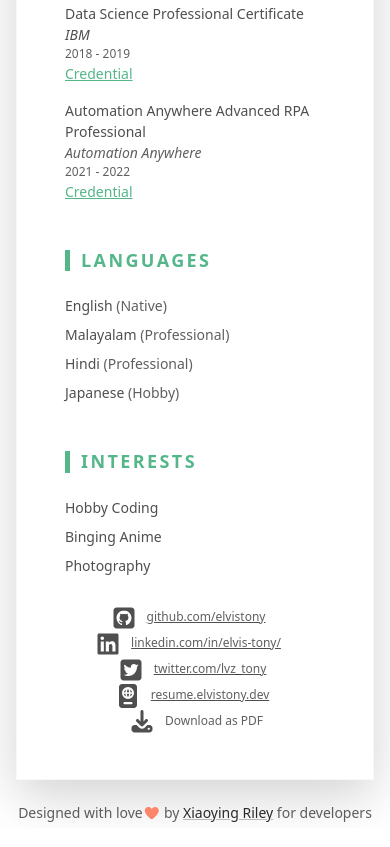
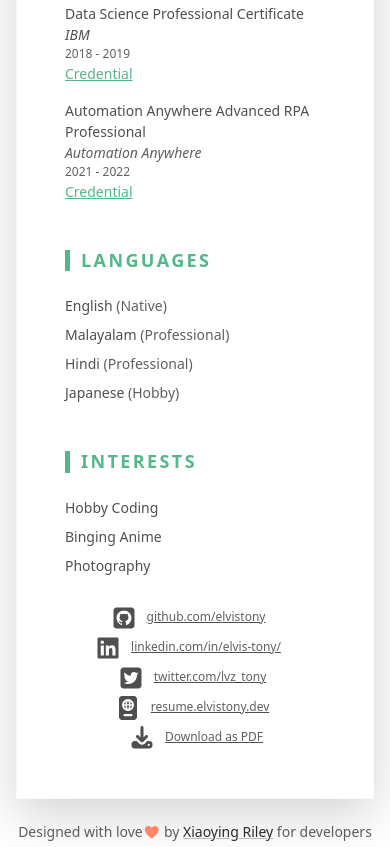
Before and after one commit to elvistony/resume, a plain HTML site: page index.html in a window 390 px wide. Shown: the part 3799-4646 px from the top of the page. Drawn offline with nearby package versions, Linux system fonts and the light colour scheme; files that its build step writes are made by us from their sources.

Commit message:
Fixed a link in the bottom.

```diff
--- a/index.html
+++ b/index.html
@@ -268,11 +268,11 @@
 						<!-- <hr> -->
 						<div class="resume-footer mb-0 text-center">
 							<ul class="resume-social-list list-inline mx-auto mb-0 d-inline-block text-muted">
-								<li class="list-inline-item mb-lg-0 me-3"><a class="resume-link" href="https://github.com/elvistony"><i class="fab fa-github-square fa-2x me-2" data-fa-transform="down-4"></i><span class="a-no-decor d-lg-inline-block text-muted">github.com/elvistony</span></a></li>
-								<li class="list-inline-item mb-lg-0 me-3"><a class="resume-link" href="https://linkedin.com/in/elvis-tony"><i class="fab fa-linkedin fa-2x me-2" data-fa-transform="down-4"></i><span class="a-no-decor d-lg-inline-block text-muted">linkedin.com/in/elvis-tony/</span></a></li>
-								<li class="list-inline-item mb-lg-0 me-lg-3"><a class="resume-link" href="https://twitter.com/lvz_tony"><i class="fab fa-twitter-square fa-2x me-2" data-fa-transform="down-4"></i><span class="a-no-decor d-lg-inline-block text-muted">twitter.com/lvz_tony</span></a></li>
-								<li class="list-inline-item mb-lg-0 me-lg-3"><a class="resume-link" href="https://resume.elvistony.dev/"><i class="fa fa-passport fa-2x me-2" data-fa-transform="down-4"></i><span class="a-no-decor d-lg-inline-block text-muted">resume.elvistony.dev</span></a></li>
-								<li class="list-inline-item mb-lg-0 me-lg-3"><a class="resume-link" href="https://resume.elvistony.dev/pdf/"><i class="fa fa-download fa-2x me-2" data-fa-transform="down-4"></i></a><span class="d-lg-inline-block text-muted">Download as PDF</span></li>
+								<li class="list-inline-item mb-lg-0 mb-1 me-3"><a class="resume-link" href="https://github.com/elvistony"><i class="fab fa-github-square fa-2x me-2" data-fa-transform="down-4"></i><span class="a-no-decor d-lg-inline-block text-muted">github.com/elvistony</span></a></li>
+								<li class="list-inline-item mb-lg-0 mb-1 me-3"><a class="resume-link" href="https://linkedin.com/in/elvis-tony"><i class="fab fa-linkedin fa-2x me-2" data-fa-transform="down-4"></i><span class="a-no-decor d-lg-inline-block text-muted">linkedin.com/in/elvis-tony/</span></a></li>
+								<li class="list-inline-item mb-lg-0 mb-1 me-lg-3"><a class="resume-link" href="https://twitter.com/lvz_tony"><i class="fab fa-twitter-square fa-2x me-2" data-fa-transform="down-4"></i><span class="a-no-decor d-lg-inline-block text-muted">twitter.com/lvz_tony</span></a></li>
+								<li class="list-inline-item mb-lg-0 mb-1 me-lg-3"><a class="resume-link" href="https://resume.elvistony.dev/"><i class="fa fa-passport fa-2x me-2" data-fa-transform="down-4"></i><span class="a-no-decor d-lg-inline-block text-muted">resume.elvistony.dev</span></a></li>
+								<li class="list-inline-item mb-lg-0 mb-1 me-lg-3"><a class="resume-link" href="https://resume.elvistony.dev/pdf/"><i class="fa fa-download fa-2x me-2" data-fa-transform="down-4"></i><span class="d-lg-inline-block text-muted">Download as PDF</span></a></li>
 
 
 							</ul>
```
